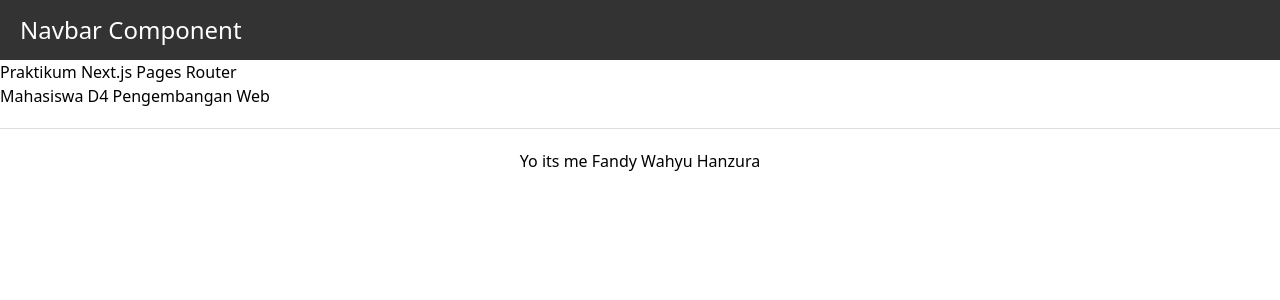
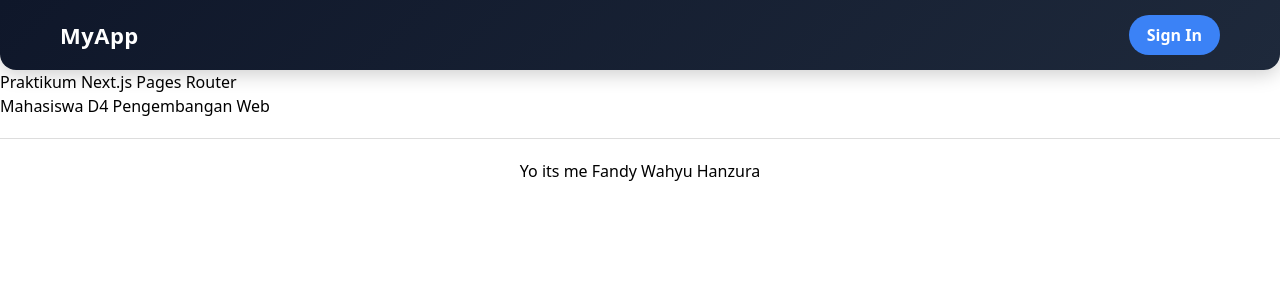
Before and after one commit to FandyHanz/PemrogramanFramework, a Next.js app in the folder pertemuan02/my-app/: page / in a window 1280 px wide. Shown: the top 300 px of the page. Built offline with nearby package versions, Linux system fonts and the light colour scheme; no server answers.

Commit message:
Add: pertemuan 13

```diff
--- a/pertemuan02/my-app/package.json
+++ b/pertemuan02/my-app/package.json
@@ -15,7 +15,8 @@
     "eslint": "9.39.2",
     "eslint-config-next": "16.1.6",
     "firebase": "^12.10.0",
-    "next": "16.1.6",
+    "next": "^16.2.2",
+    "next-auth": "^4.24.13",
     "react": "19.2.4",
     "react-dom": "19.2.4",
     "swr": "^2.4.1",
--- /dev/null
+++ b/pertemuan02/my-app/src/Middleware/withAuth.ts
@@ -0,0 +1,20 @@
+import { getToken } from "next-auth/jwt";
+import { NextFetchEvent, NextMiddleware, NextRequest, NextResponse } from "next/server";
+
+export default function withAuth(middleware: NextMiddleware, requireAuth: string[] = []) {
+    return async (req: NextRequest, next: NextFetchEvent) => {
+        const pathname = req.nextUrl.pathname;
+
+        if (requireAuth.includes(pathname)) {
+            const token = await getToken({
+                req, secret: process.env.NEXTAUTH_SECRET,
+            });
+            if (!token) {
+                const loginUrl = new URL("/login", req.url);
+                return NextResponse.redirect(loginUrl);
+
+            }
+        }
+        return middleware(req, next);
+    }
+}
--- a/pertemuan02/my-app/src/components/layouts/navbar/index.tsx
+++ b/pertemuan02/my-app/src/components/layouts/navbar/index.tsx
@@ -1,13 +1,38 @@
-import styles from './navbar.module.css'
-
+import styles from './navbar.module.css';
+import { signIn, signOut, useSession } from "next-auth/react"
 
 export default function Navbar() {
+    const { data }: any = useSession()
+    //const { data: session } = useSession()
+    // console.log("session", session)
     return (
         <div className={styles.navbar}>
-            <div className= "big">
-            <h1>Navbar Component</h1>
+            <div className={styles.navbar__brand}>
+                MyApp
+            </div>
+
+            <div className={styles.navbar__right}>
+                {data ? (
+                    <>
+                        <div className={styles.navbar__user}>
+                            Welcome, {data.user?.name}
+                        </div>
+                        <button
+                            className={`${styles.navbar__button} ${styles["navbar__button--danger"]}`}
+                            onClick={() => signOut()}
+                        >
+                            Sign Out
+                        </button>
+                    </>
+                ) : (
+                    <button
+                        className={`${styles.navbar__button} ${styles["navbar__button--primary"]}`}
+                        onClick={() => signIn()}
+                    >
+                        Sign In
+                    </button>
+                )}
+            </div>
         </div>
-        </div>
-    )
-
-}
+    );
+};
--- a/pertemuan02/my-app/src/components/layouts/navbar/navbar.module.css
+++ b/pertemuan02/my-app/src/components/layouts/navbar/navbar.module.css
@@ -1,9 +1,84 @@
-.navbar{
-    width: 100%;
-    height: 60px;
-    background-color:#333;
-    color: white;
-    display: flex;
-    align-items: center;
+.navbar {
+  width: 100%;
+  height: 70px;
+  padding: 0 60px;
+
+  display: flex;
+  align-items: center;
+  justify-content: space-between;
+
+  background: linear-gradient(135deg, #0f172a, #1e293b);
+  color: #ffffff;
+
+  box-shadow: 0 4px 20px rgba(0, 0, 0, 0.2);
+  border-bottom-left-radius: 16px;
+  border-bottom-right-radius: 16px;
+}
+
+/* Logo / Brand */
+.navbar__brand {
+  font-size: 22px;
+  font-weight: 700;
+  letter-spacing: 0.5px;
+}
+
+/* Right Section */
+.navbar__right {
+  display: flex;
+  align-items: center;
+  gap: 32px;
+}
+
+/* Welcome text */
+.navbar__user {
+  font-size: 16px;
+  font-weight: 500;
+  opacity: 0.9;
+}
+
+/* Button */
+.navbar__button {
+  padding: 8px 18px;
+  border-radius: 999px;
+  border: none;
+  cursor: pointer;
+  font-weight: 600;
+  transition: all 0.3s ease;
+}
+
+/* Sign In */
+.navbar__button--primary {
+  background-color: #3b82f6;
+  color: white;
+}
+
+.navbar__button--primary:hover {
+  background-color: #2563eb;
+  transform: translateY(-2px);
+}
+
+/* Sign Out */
+.navbar__button--danger {
+  background-color: #ef4444;
+  color: white;
+}
+
+.navbar__button--danger:hover {
+  background-color: #dc2626;
+  transform: translateY(-2px);
+}
+
+/* Responsive */
+@media (max-width: 768px) {
+  .navbar {
     padding: 0 20px;
+  }
+
+  .navbar__brand {
+    font-size: 18px;
+  }
+
+  .navbar__user {
+    display: none;
+  }
 }
--- a/pertemuan02/my-app/src/middleware.ts
+++ b/pertemuan02/my-app/src/middleware.ts
@@ -13,4 +13,4 @@ export function middleware(request: NextRequest) {
 
 export const config = {
     matcher: ["/produk", "/about"],
-}
+    }
--- a/pertemuan02/my-app/src/pages/_app.tsx
+++ b/pertemuan02/my-app/src/pages/_app.tsx
@@ -1,13 +1,16 @@
 import '@/styles/globals.css'
 import type { AppProps } from 'next/app'
-import '@/styles/globals.css'
 import Navbar from '@/components/layouts/navbar'
 import AppShell from '@/components/layouts/AppShell'
+import { SessionProvider } from "next-auth/react";
 
-export default function App({ Component, pageProps }: AppProps) {
+export default function App({ Component, pageProps : { session, ...pageProps}}: AppProps) {
   return (
-    <AppShell>
-    <Component {...pageProps}/>
-    </AppShell>
+    <SessionProvider session={pageProps.session}>
+      <AppShell>
+        <Component {...pageProps} />
+      </AppShell>
+    </SessionProvider>
+
   );
 };
--- /dev/null
+++ b/pertemuan02/my-app/src/pages/api/auth/[...nextauth].ts
@@ -0,0 +1,57 @@
+import NextAuth, { NextAuthOptions } from "next-auth";
+import CredentialsProvider from "next-auth/providers/credentials";
+
+export const authOptions: NextAuthOptions = {
+    session: {
+        strategy: "jwt"
+    },
+    secret: process.env.NEXTAUTH_SECRET,
+    providers: [
+        CredentialsProvider({
+            name: "Credentials",
+            credentials: {
+                fullname: { label: "Full Name", type: "text" },
+                email: { label: "Email", type: "email" },
+                password: { label: "Password", type: "password" }
+            },
+
+            async authorize(credentials) {
+                const user: any = {
+                    id: "1",
+                    email: credentials?.email,
+                    name: credentials?.fullname,
+                    password: credentials?.password
+                }
+                if (user) {
+                    return user;
+
+                } else {
+                    return null;
+                }
+            }
+        })
+    ],
+
+    callbacks: {
+        async jwt({ token, account, profile, user }:any) {
+            if (account?.provider === "credentials" && user) {
+                token.email = user.email;
+                token.fullname = user.name;
+            }
+            return token
+        },
+
+        async session({ session, token }: any) {
+            if (token.email){
+                session.user.email = token.email;
+            }
+
+            if (token.fullname){
+                session.user.name = token.fullname;
+            }
+            return session;
+        }
+    }
+}
+
+export default NextAuth(authOptions);
--- /dev/null
+++ b/pertemuan02/my-app/src/pages/profile/index.tsx
@@ -0,0 +1,11 @@
+import { useSession } from "next-auth/react";
+
+export default function HalamanProfile() {
+    const {data}:any = useSession();
+    return(
+        <div>
+            <h1>Halaman profile</h1> <br />
+            <h1>Selamat datang {data?.user?.name}</h1>
+        </div>
+    )
+}
```
Also changed, not shown: pertemuan02/my-app/tsconfig.json (+5 -3 lines), 2 other files (tests, documents, lock files or other folders).
